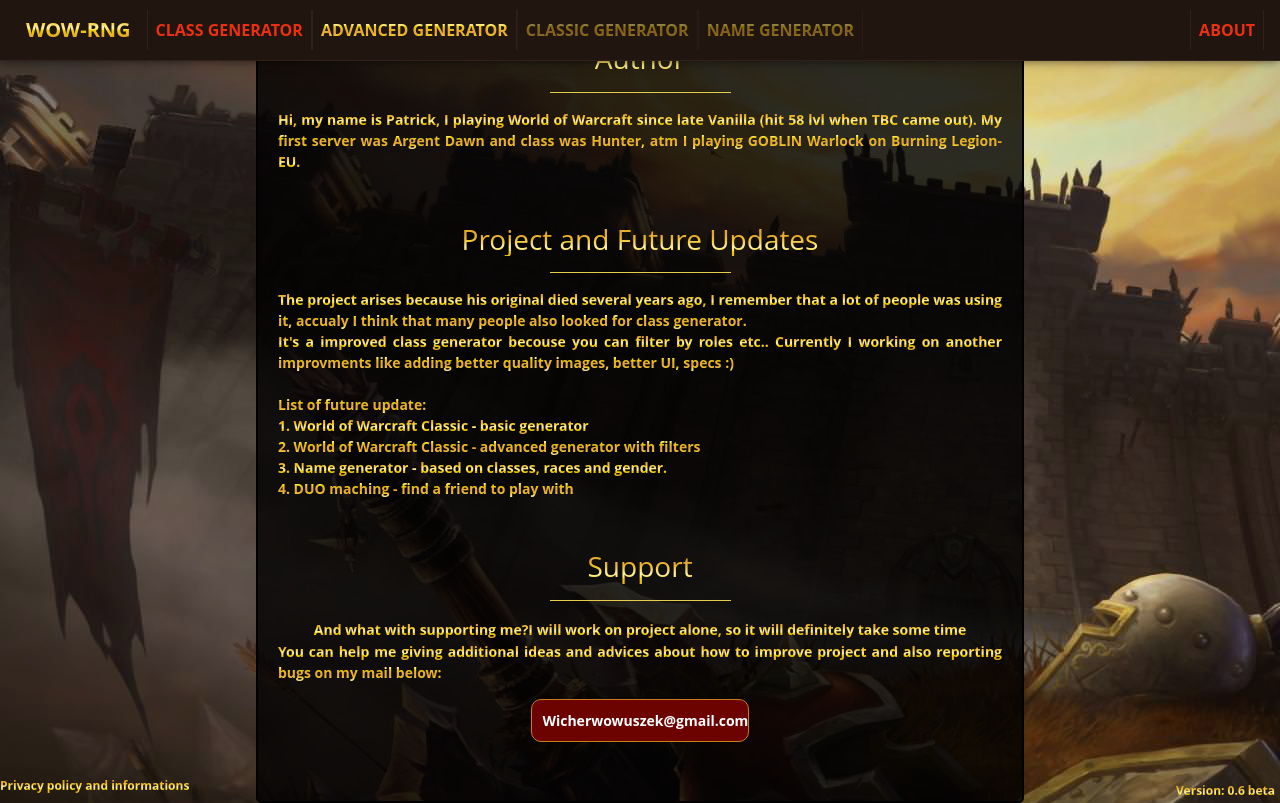
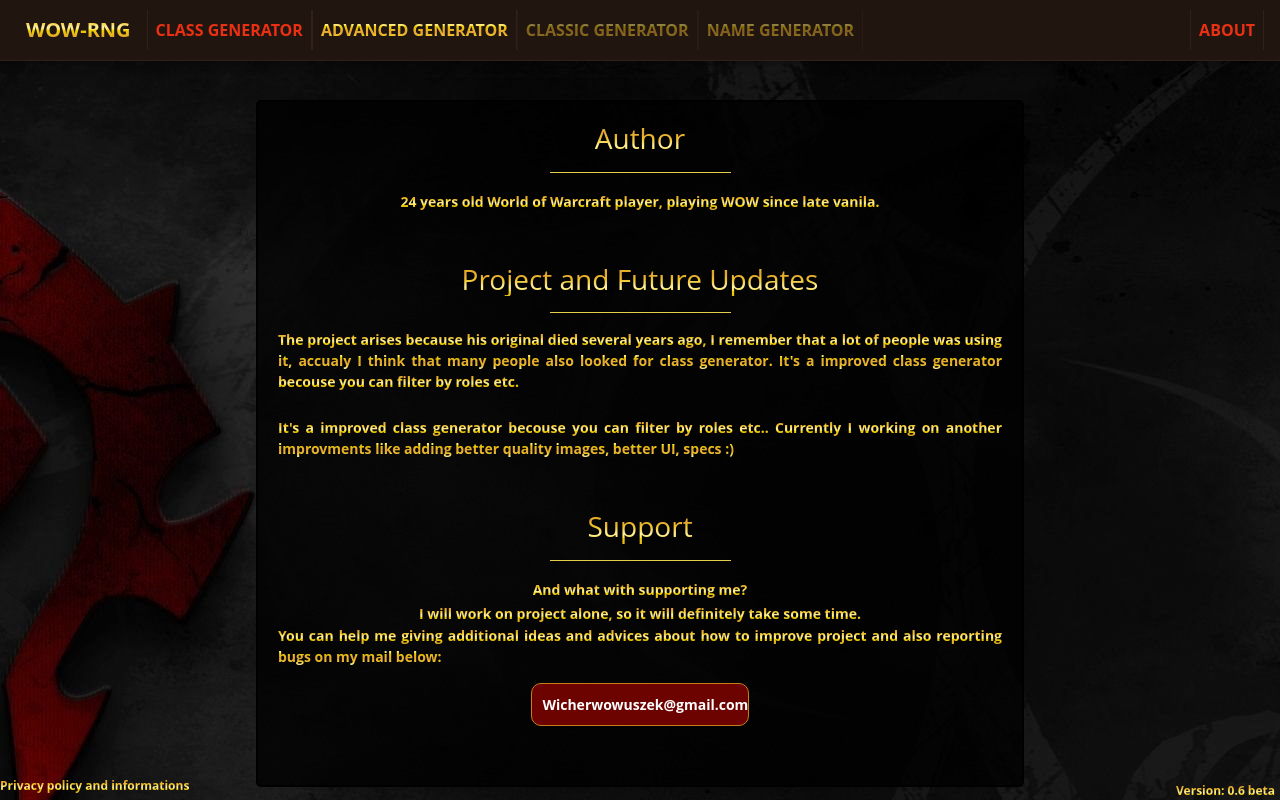
Before and after one commit to DevWichrowski/wow-class-picker, a React (Create React App) app: page /about in a window 1280 px wide. Built offline with nearby package versions, Linux system fonts and the light colour scheme.

Commit message:
Fixed about me

```diff
--- a/src/components/AboutMe/AboutAuthor/AboutAuthor.js
+++ b/src/components/AboutMe/AboutAuthor/AboutAuthor.js
@@ -5,9 +5,7 @@
         <div className="about-container">
             <h3 className="text-roller">Author</h3>
             <hr/>
-            <p className="text-roller font-about">Hi, my name is Patrick, I playing World of Warcraft since late
-                Vanilla (hit 58 lvl when TBC came out). My first server was Argent Dawn and class was Hunter, atm I
-                playing GOBLIN Warlock on Burning Legion-EU.
+            <p className="text-roller font-about">24 years old World of Warcraft player, playing WOW since late vanila.
             </p>
         </div>
     );
--- a/src/components/AboutMe/AboutMe.scss
+++ b/src/components/AboutMe/AboutMe.scss
@@ -4,7 +4,7 @@
   background-color: rgba(0, 0, 0, 0.8);
   width: 60%;
   height: 100% !important;
-  margin: 20px auto;
+  margin: 100px auto;
   text-align: center;
   border: 2px solid black;
   border-radius: 5px;
--- a/src/components/AboutMe/AboutProject/AboutProject.js
+++ b/src/components/AboutMe/AboutProject/AboutProject.js
@@ -7,14 +7,12 @@
             <hr/>
             <p className="text-roller font-about">The project arises because his original died several years ago, I
                 remember that a lot of people was using it, accualy I think that many people also looked for class
-                generator. <br/>It's a improved class generator becouse you can filter by roles etc.. Currently I
+                generator. It's a improved class generator becouse you can filter by roles etc.
+            </p>
+            <br/>
+            <br/>
+            <p className="text-roller font-about">It's a improved class generator becouse you can filter by roles etc.. Currently I
                 working on another improvments like adding better quality images, better UI, specs :) <br/>
-                <br/>
-                List of future update:<br/>
-                1. World of Warcraft Classic - basic generator<br/>
-                2. World of Warcraft Classic - advanced generator with filters <br/>
-                3. Name generator - based on classes, races and gender. <br/>
-                4. DUO maching - find a friend to play with<br/>
             </p>
         </div>
     );
--- a/src/components/AboutMe/SupportContainer/SupportContainer.js
+++ b/src/components/AboutMe/SupportContainer/SupportContainer.js
@@ -7,7 +7,8 @@
             <h3 className="text-roller">Support</h3>
             <hr/>
             <p className="text-roller font-about">And what with supporting me?</p>
-            <p className="text-roller font-about">I will work on project alone, so it will definitely take some time</p>
+            <br />
+            <p className="text-roller font-about">I will work on project alone, so it will definitely take some time.</p>
             <p className="text-roller font-about">You can help me giving additional ideas and advices about how to
                 improve project and also reporting bugs on my mail below:</p>
             <br/>
--- a/src/index.scss
+++ b/src/index.scss
@@ -5,7 +5,7 @@
 	width: 100vw;
 
 
-	background-image: linear-gradient(rgba(0, 0, 0, 0.1), rgba(0, 0, 0, 0.1)), url(./assets/background.jpg);
+	background-image: linear-gradient(rgba(0, 0, 0, 0.1), rgba(0, 0, 0, 0.1)), url(./assets/new-background.jpg);
 	//background-repeat: no-repeat;
 	background-position: left top;
 }
```
Also changed, not shown: src/assets/new-background.jpg (added).
